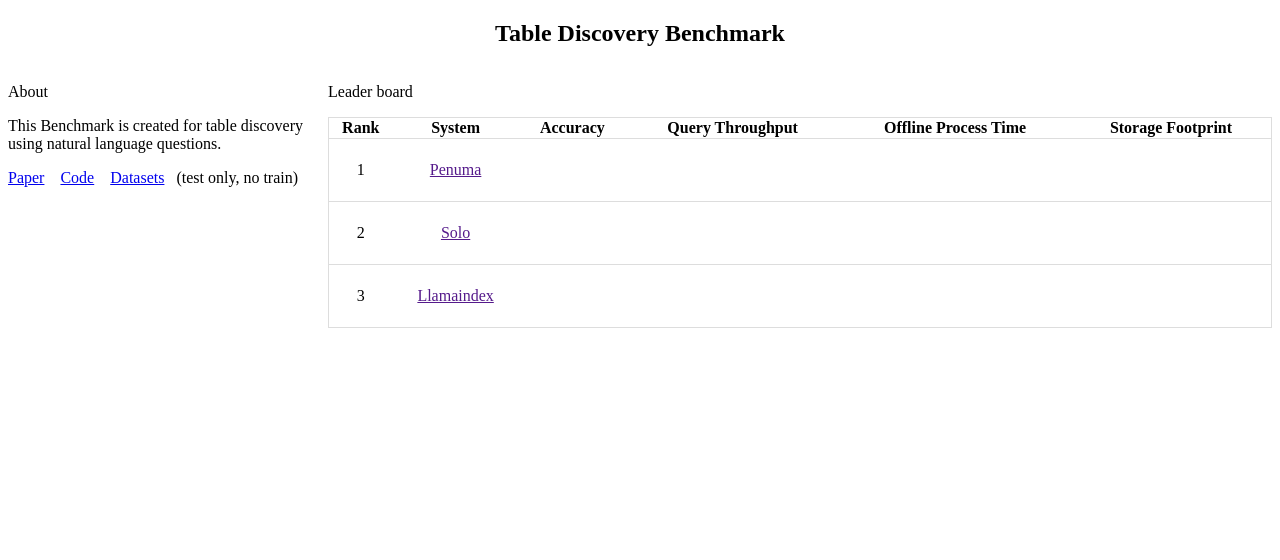
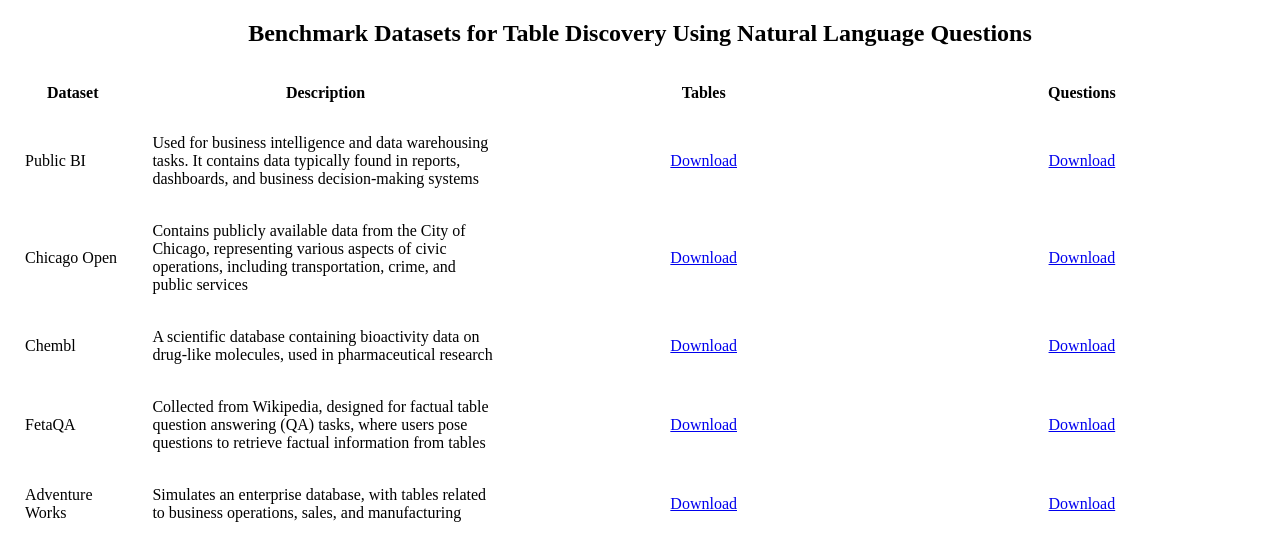
Before and after one commit to TheDataStation/pneuma_benchmark, a plain HTML site: page index.html in a window 1280 px wide. Drawn offline with Linux system fonts and the light colour scheme.

Commit message:
box link

```diff
--- a/index.html
+++ b/index.html
@@ -2,79 +2,120 @@
 <html>
 <head>
 <style>
-    td, th {
-        border: 1px #dddddd;
+    table, td, th {
+        border: None;
+    }
+    td{
+        word-wrap: break-word;
+        width:30%;
+    }
+    th, td {
+        padding: 15px;
+    }
+    .name_col {
+        width: 10%;
     }
     .text_center {
-        text-align: center;
-    }
-    tr {
-        border-bottom: 1px solid #dddddd;
-        border-collapse: collapse;
-    }
-    td {
-        height: 60px;
         text-align: center;
     }
 
     table {
         width: 100%;
-        border-collapse: collapse;
-        border: 1px solid #dddddd;
     }
     </style>
 </head>
 <body>
-<h2 class="text_center">Table Discovery Benchmark</h2>
-<div style="width: 100%; overflow: hidden;">
-    <div style="width: 300px; float: left;">
-        <p style="font-size:16">About</p>
-        <p>This Benchmark is created for table discovery
-            using natural language questions.</p>
-        <a href="url">Paper</a>
-        &nbsp;&nbsp;
-        <a href="url">Code</a>
-        &nbsp;&nbsp;
-        <a href="./dataset.html" target="_blank">Datasets</a> &nbsp; (test only, no train)
-    </div>
-    <div style="margin-left: 320px;">
-        <p>Leader board</p>
+<h2 class="text_center">Benchmark Datasets for Table Discovery Using Natural Language Questions</h2>
+
 <table>
     <tr>
-                <th>Rank</th>
-                <th>System</th>
-                <th>Accuracy</th>
-                <th>Query Throughput</th>
-                <th>Offline Process Time</th>
-                <th>Storage Footprint</th>
+        <th class="name_col">Dataset</th>
+        <th>Description</th>
+        <th>Tables</th>
+        <th>Questions</th>
       </tr>
     <tr>
-                <td>1</td>
-                <td><a href="">Penuma</a></td>
-                <td></td>
-                <td></td>
-                <td></td>
-                <td></td>
+        <td class="name_col">Public BI</td>
+        <td>
+            Used for business intelligence and data warehousing tasks.
+            It contains data typically found in reports, dashboards,
+            and business decision-making systems
+        </td>
+        <td class="text_center">
+            <a href="https://uchicago.box.com/s/4ttqhyqxopjl09s6jlnltpa0p7uzw4xo"
+            target="_blank">Download</a>
+        </td>
+        <td class="text_center">
+            <a href="https://uchicago.box.com/s/5pipxnvwlkx5bzdlqii2y1wmia4k83xj"
+            target="_blank">Download</a>
+        </td>
     </tr>
+
     <tr></tr>
-                <td>2</td>
-                <td><a href="">Solo</a></td>
-                <td></td>
-                <td></td>
-                <td></td>
-                <td></td>
+        <td class="name_col">Chicago Open</td>
+        <td>
+            Contains publicly available data from the City of Chicago,
+            representing various aspects of civic operations,
+            including transportation, crime, and public services
+        </td>
+        <td class="text_center">
+            <a href="https://uchicago.box.com/s/hby2hf60rlmlbrlkloapbusuxb94kavy"
+            target="_blank">Download</a>
+        </td>
+        <td class="text_center">
+            <a href="https://uchicago.box.com/s/tg8vp7cg511h19e8o5i7s0gtbb9d19nq"
+            target="_blank">Download</a>
+        </td>
     </tr>
+
     <tr></tr>
-                <td>3</td>
-                <td><a href="">Llamaindex</a></td>
-                <td></td>
-                <td></td>
-                <td></td>
-                <td></td>
+        <td class="name_col">Chembl</td>
+        <td>
+            A scientific database containing bioactivity data on drug-like molecules,
+            used in pharmaceutical research
+        </td>
+        <td class="text_center">
+            <a href="https://uchicago.box.com/s/qulaggkktes5f2tj04hb128a7r6uh2ix"
+            target="_blank">Download</a>
+        </td>
+        <td class="text_center">
+            <a href="https://uchicago.box.com/s/fcns9jq2qn0ldoogqrfk6ric6jo71ny0"
+            target="_blank">Download</a>
+        </td>
     </tr>
+
+    <tr></tr>
+        <td class="name_col">FetaQA</td>
+        <td>
+            Collected from Wikipedia, designed for factual table question answering (QA) tasks,
+            where users pose questions to retrieve factual information from tables
+        </td>
+        <td class="text_center">
+            <a href="https://uchicago.box.com/s/859o2svdh5owo4vf92iuo3t72pc67mmw"
+            target="_blank">Download</a>
+        </td>
+        <td class="text_center">
+            <a href="https://uchicago.box.com/s/reum633fu38wmag7oe4rld8t5dxem3gn"
+            target="_blank">Download</a>
+        </td>
+    </tr>
+
+    <tr></tr>
+        <td class="name_col">Adventure Works</td>
+        <td>
+            Simulates an enterprise database,
+            with tables related to business operations, sales, and manufacturing
+        </td>
+        <td class="text_center">
+            <a href="https://uchicago.box.com/s/w8a8ro0jyw583aq0uh8cgo0tzgm4vqw5"
+            target="_blank">Download</a>
+        </td>
+        <td class="text_center">
+            <a href="https://uchicago.box.com/s/rnyth3d04bdo2s6dosu1g8bucr9v632n"
+            target="_blank">Download</a>
+        </td>
+    </tr>
+
   </table>
-    </div>
-</div>
-
 </body>
 </html>
```
Also changed, not shown: base_line.html (added, +80 -0 lines), dataset.html (deleted, +0 -131 lines). Lines whose indentation alone changed are shown as unchanged.
